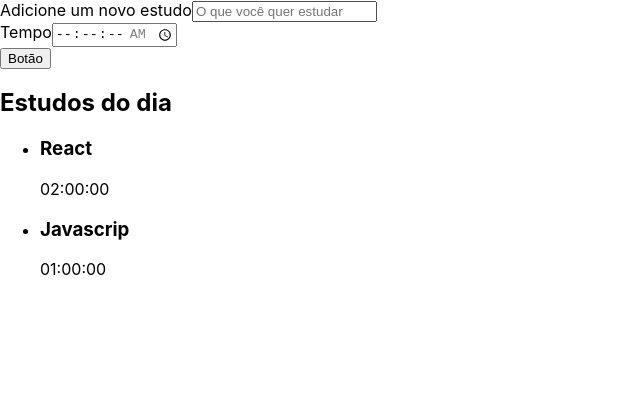
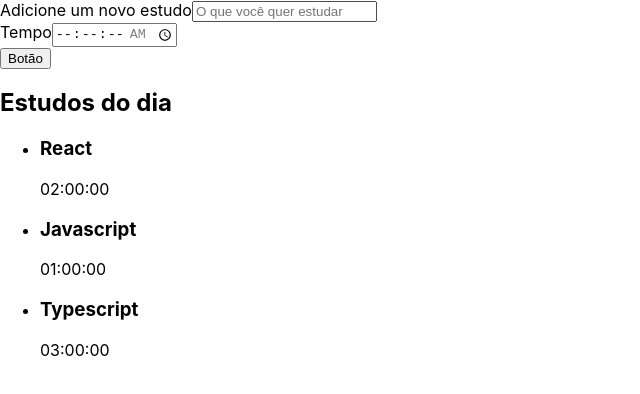
Before and after one commit to lmoraesdev/react-studies, a React (Create React App) app: page / in a window 1280 px wide. Shown: the top 394 px of the page, without its empty margins (0-640 px from the left). Built offline with nearby package versions, Linux system fonts and the light colour scheme.

Commit message:
criação de lista de arry para ficar mais dinaminica

```diff
--- a/src/components/Lista/index.tsx
+++ b/src/components/Lista/index.tsx
@@ -1,26 +1,30 @@
 import React from "react";
 
 function Lista(){
+	const tarefas = [{
+		tarefa: 'React',
+		tempo: '02:00:00'
+	}, {
+		tarefa: 'Javascript',
+		tempo: '01:00:00'
+	},{
+		tarefa: 'Typescript',
+		tempo: '03:00:00'
+	} ]
 	return(
 		<aside>
-			<h2> Estudos do dia</h2>
+			<h2> Estudos do dia </h2>
 				<ul>
-					<li>
-						<h3>
-							React
-						</h3>
-						<span>
-							02:00:00
-						</span>
-					</li>
-					<li>
-						<h3>
-							Javascrip
-						</h3>
-						<span>
-							01:00:00
-						</span>
-					</li>
+					{tarefas.map((item, index)=>(
+						<li key={index}>
+							<h3>
+								{item.tarefa}
+							</h3>
+							<span>
+								{item.tempo}
+							</span>
+						</li>
+					))}
 				</ul>
 		</aside>
 	)
```
